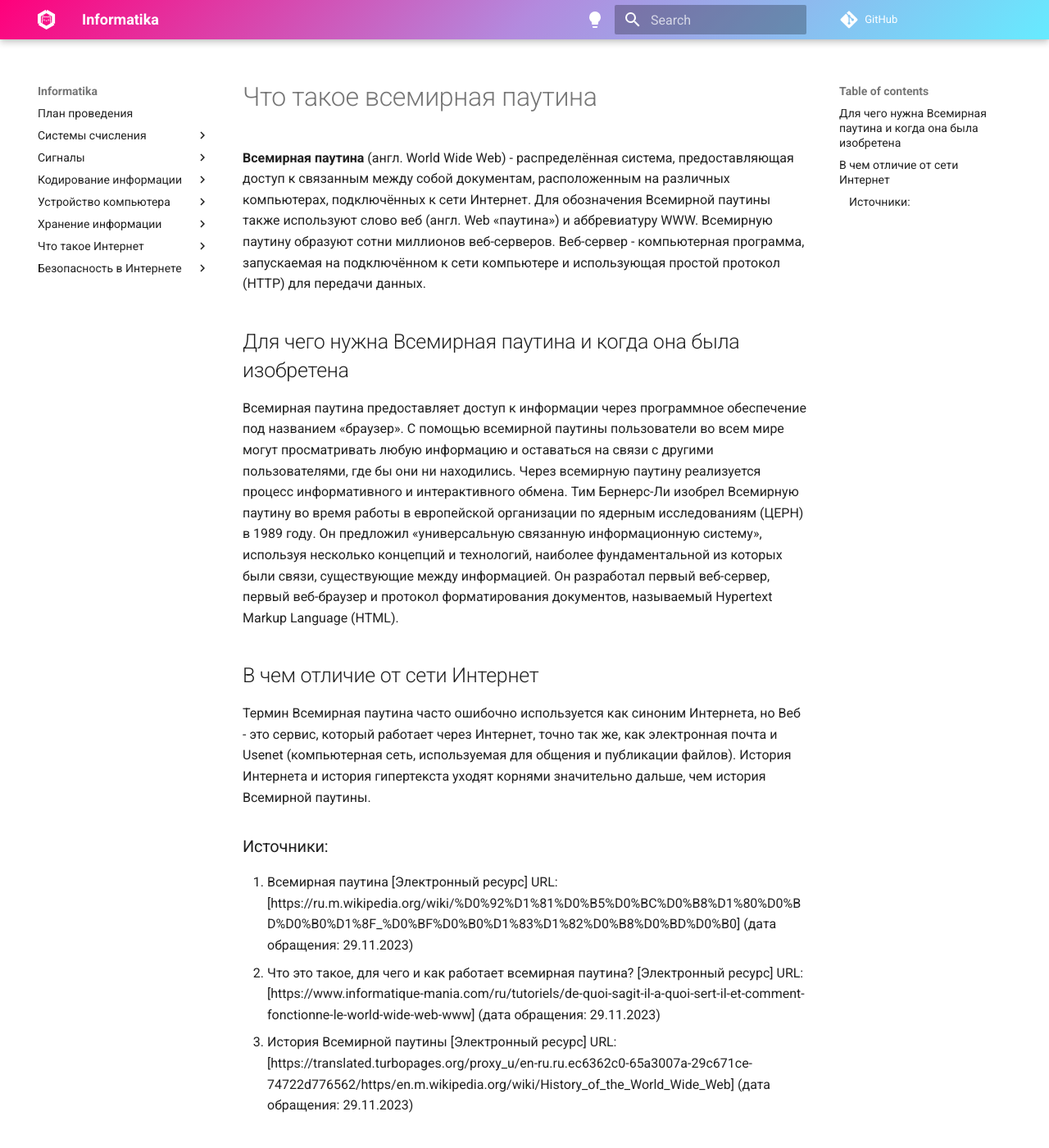
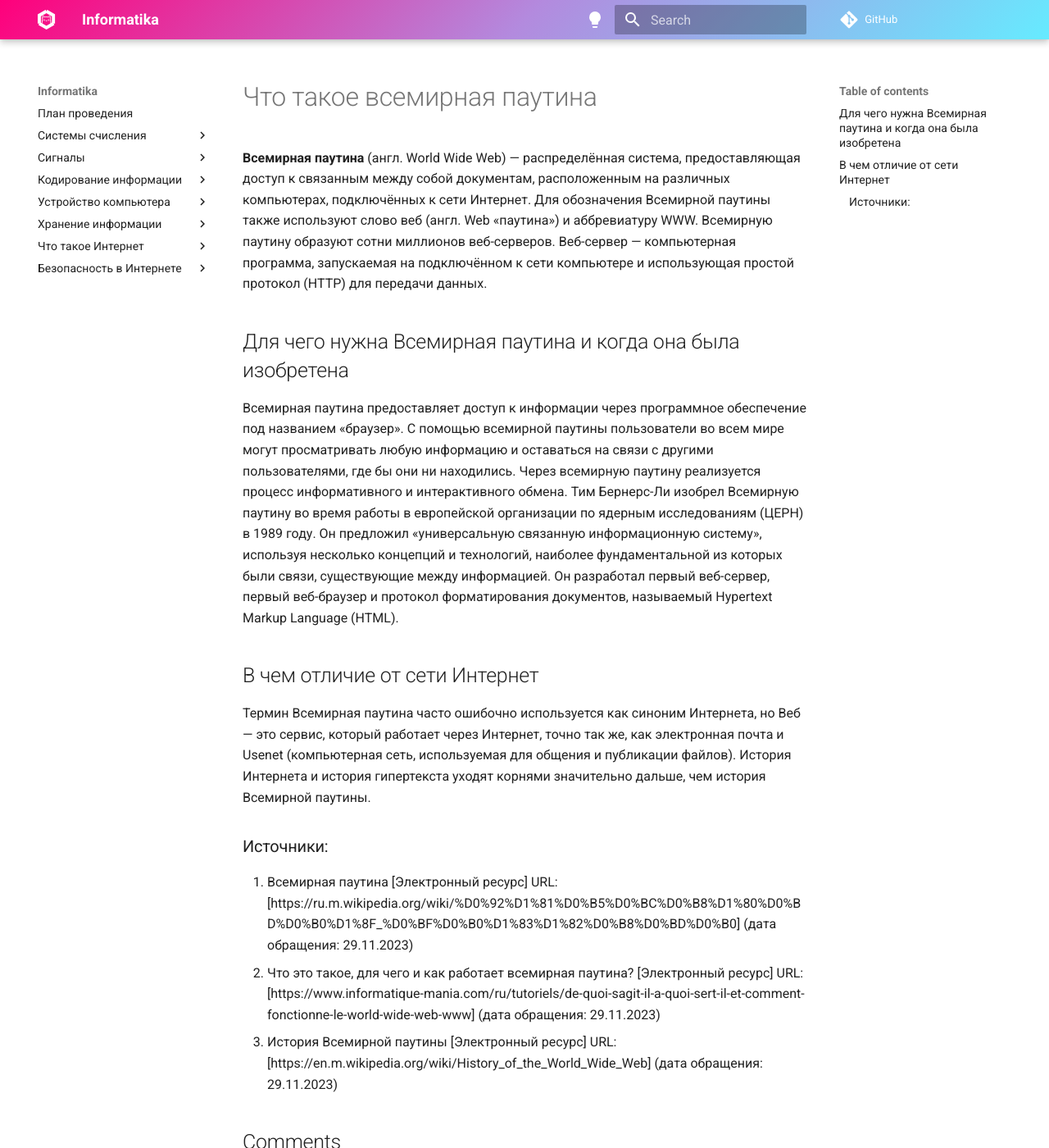
Before and after one commit to chabErch/Informatika, an MkDocs documentation site: the page built from docs/Сети связи/Web/Всемирная паутина.md, in a window 1280 px wide and 1400 px high. Shown: the whole window at 82% size. Built offline with MkDocs 1.6.1 and Material for MkDocs 9.7.7, drawn with Linux system fonts in a browser that asks for light colours; comment, search, counter and statistics services are not loaded; some of the changed lines change nothing that is shown.

Commit message:
Update Всемирная паутина.md

```diff
--- a/docs/Сети связи/Web/Всемирная паутина.md
+++ b/docs/Сети связи/Web/Всемирная паутина.md
@@ -1,34 +1,48 @@
 # Что такое всемирная паутина
 
-**Всемирная паутина** (англ. World Wide Web) - распределённая система,
+**Всемирная паутина** (англ. World Wide Web) — распределённая система,
 предоставляющая доступ к связанным между собой документам,
-расположенным на различных компьютерах, подключённых к сети Интернет.
-Для обозначения Всемирной паутины также используют слово веб (англ. Web «паутина»)
+расположенным на различных компьютерах,
+подключённых к сети Интернет.
+Для обозначения Всемирной паутины также используют слово веб
+(англ. Web «паутина»)
 и аббревиатуру WWW.
 Всемирную паутину образуют сотни миллионов веб-серверов.
-Веб-сервер - компьютерная программа, запускаемая на подключённом к сети компьютере
-и использующая простой протокол (HTTP) для передачи данных.
+Веб-сервер — компьютерная программа, запускаемая на подключённом
+к сети компьютере и использующая простой протокол (HTTP)
+для передачи данных.
+
 ## Для чего нужна Всемирная паутина и когда она была изобретена
 
-Всемирная паутина  предоставляет доступ к информации через программное обеспечение
-под названием «браузер».
-С помощью всемирной паутины пользователи во всем мире могут просматривать
-любую информацию и оставаться на связи с другими пользователями, где бы они ни находились.
-Через всемирную паутину реализуется процесс информативного и интерактивного обмена.
-Тим Бернерс-Ли изобрел Всемирную паутину во время работы в европейской организации
-по ядерным исследованиям (ЦЕРН) в 1989 году.
+Всемирная паутина  предоставляет доступ к информации через
+программное обеспечение под названием «браузер».
+С помощью всемирной паутины пользователи во всем мире могут
+просматривать любую информацию и оставаться на связи с другими
+пользователями, где бы они ни находились.
+Через всемирную паутину реализуется процесс информативного и
+интерактивного обмена.
+Тим Бернерс-Ли изобрел Всемирную паутину во время работы
+в европейской организации по ядерным исследованиям (ЦЕРН) в 1989 году.
 Он предложил «универсальную связанную информационную систему»,
-используя несколько концепций и технологий, наиболее фундаментальной из которых были связи, существующие между информацией.
-Он разработал первый веб-сервер, первый веб-браузер и протокол форматирования документов,
-называемый Hypertext Markup Language (HTML).
+используя несколько концепций и технологий, наиболее
+фундаментальной из которых были связи,
+существующие между информацией.
+Он разработал первый веб-сервер, первый веб-браузер и протокол
+форматирования документов, называемый Hypertext Markup Language (HTML).
+
 ## В чем отличие от сети Интернет
 
-Термин Всемирная паутина часто ошибочно используется как синоним Интернета,
-но Веб - это сервис, который работает через Интернет, точно так же, как электронная почта и Usenet (компьютерная сеть, используемая для общения и публикации файлов). История Интернета и история гипертекста уходят корнями значительно дальше, чем история Всемирной паутины.
+Термин Всемирная паутина часто ошибочно используется
+как синоним Интернета, но Веб — это сервис, который работает через Интернет,
+точно так же, как электронная почта и Usenet (компьютерная сеть,
+используемая для общения и публикации файлов).
+История Интернета и история гипертекста уходят корнями значительно дальше,
+чем история Всемирной паутины.
+
 ### Источники:
 
  1. Всемирная паутина [Электронный ресурс] URL:
 [https://ru.m.wikipedia.org/wiki/%D0%92%D1%81%D0%B5%D0%BC%D0%B8%D1%80%D0%BD%D0%B0%D1%8F_%D0%BF%D0%B0%D1%83%D1%82%D0%B8%D0%BD%D0%B0] (дата обращения: 29.11.2023)
  2. Что это такое, для чего и как работает всемирная паутина? [Электронный ресурс] URL:
 [https://www.informatique-mania.com/ru/tutoriels/de-quoi-sagit-il-a-quoi-sert-il-et-comment-fonctionne-le-world-wide-web-www] (дата обращения: 29.11.2023)
-3. История Всемирной паутины [Электронный ресурс] URL: [https://translated.turbopages.org/proxy_u/en-ru.ru.ec6362c0-65a3007a-29c671ce-74722d776562/https/en.m.wikipedia.org/wiki/History_of_the_World_Wide_Web] (дата обращения: 29.11.2023)
+3. История Всемирной паутины [Электронный ресурс] URL: [https://en.m.wikipedia.org/wiki/History_of_the_World_Wide_Web] (дата обращения: 29.11.2023)
```
